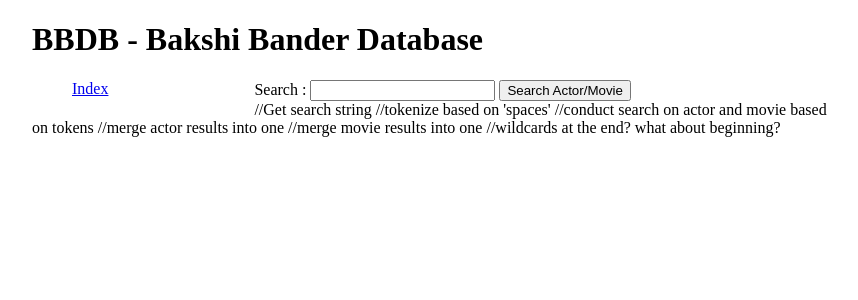
After one commit to lowellbander/CS143, a PHP site: page /search.php in a window 1280 px wide. The commit adds this page. Shown: the top 300 px of the page, without its empty margins (208-1066 px from the left). Run offline with PHP 8.4, Linux system fonts and the light colour scheme.

```diff
--- a/vm-shared/nav.php
+++ b/vm-shared/nav.php
@@ -5,7 +5,7 @@
     </head>
     <body>
         <h1>Navigation</h1>
-        <form>
+        <form action="./results.php" method="GET">
             <input type="text">
             <input type="submit" value="search">
         </form>
--- /dev/null
+++ b/vm-shared/search.php
@@ -0,0 +1,55 @@
+<!DOCTYPE html>
+<html>
+    <head>
+        <title>BBDB - Bakshi Bander Database</title>
+        <style>
+        	body{
+        		width: 800px;
+        		margin: 0 auto;
+        	}
+            #nav li{
+                float: left;
+                width:24%;
+                display: inline;
+                margin-bottom: 10px;
+
+            }
+            .content {
+                float: right;
+                width:74%;
+            }
+        </style>
+    </head>
+    <body style="overflow:hidden">
+        <h1>BBDB - Bakshi Bander Database</h1>
+        <div id="nav">
+            <ul>
+                <li><a href="./index.php">Index</a></li>
+            </ul>
+        </div>
+        <form>
+            Search : <input type="text" name="search">
+            <input type="submit" value="Search Actor/Movie">
+        </form>
+    </body>
+    <?php
+                if (!empty($_GET['search'])) {
+                    $searchString = $_GET['search'];
+                    $searchTerms = explode(' ', $searchString);
+                    if(!$searchTerms || count($searchTerms) == 0){
+                        //TODO: do nothing
+                        exit(1);
+                    }
+
+
+                }
+
+    ?>
+<html>
+
+//Get search string
+//tokenize based on 'spaces'
+//conduct search on actor and movie based on tokens
+//merge actor results into one
+//merge movie results into one
+//wildcards at the end? what about beginning?
```
Also changed, not shown: vm-shared/addActorDirector.php (+25 -1 lines).
